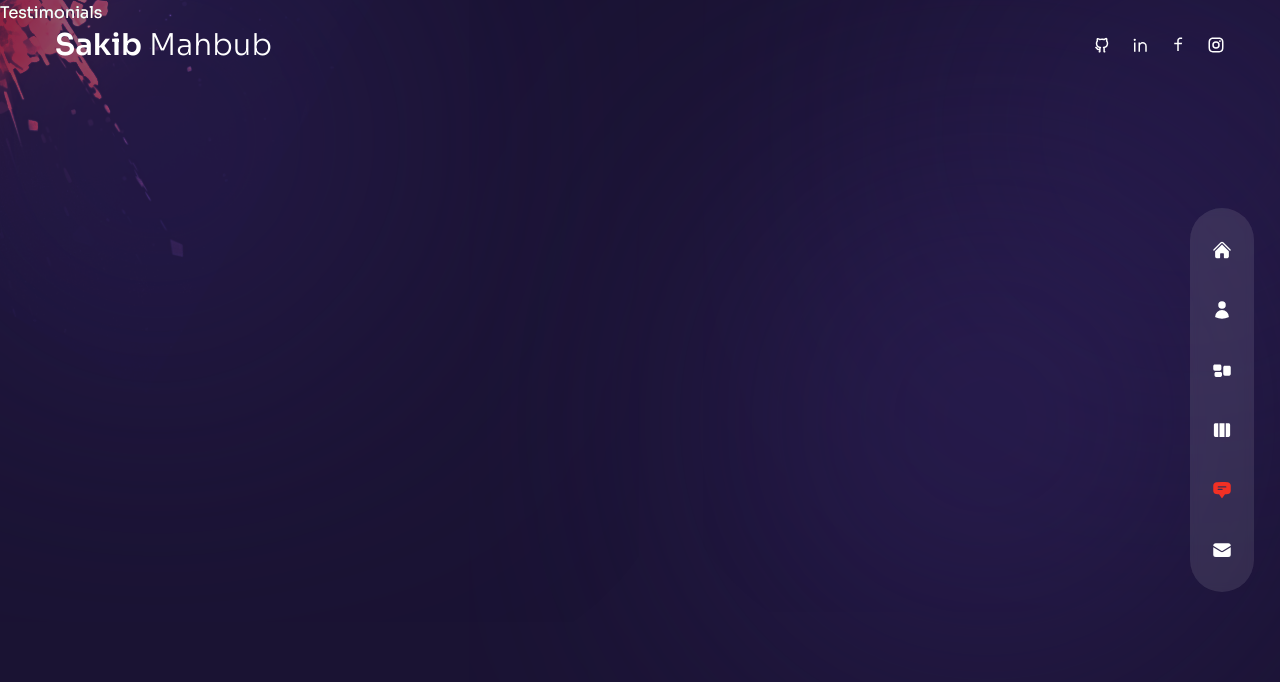
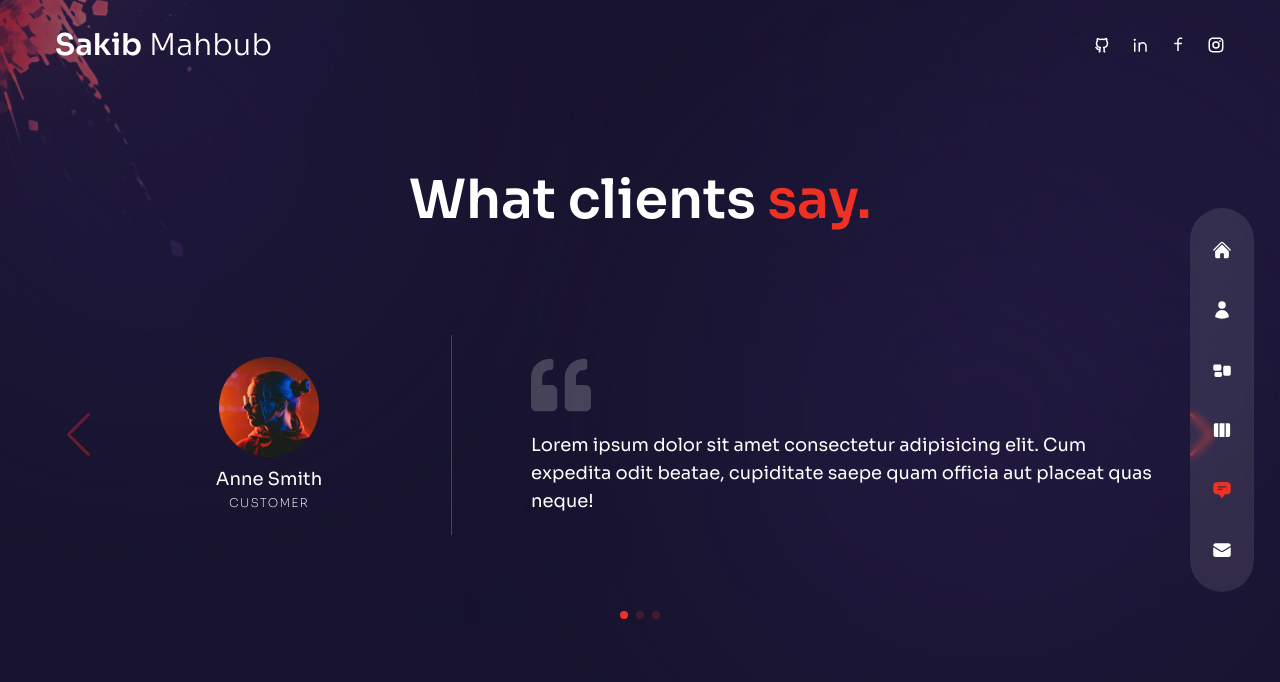
Before and after one commit to sakibmahbub/Next-Portfolio, a Next.js app: page /testimonials in a window 1280 px wide. Shown: the top 682 px of the page. Built offline with nearby package versions, Linux system fonts and the light colour scheme.

Commit message:
created testimonial page

```diff
--- a/components/TestimonialSlider.js
+++ b/components/TestimonialSlider.js
@@ -1,30 +1,92 @@
 // testimonial data
 const testimonialData = [
   {
-    image: '/t-avt-1.png',
-    name: 'Anne Smith',
-    position: 'Customer',
+    image: "/t-avt-1.png",
+    name: "Anne Smith",
+    position: "Customer",
     message:
-      'Lorem ipsum dolor sit amet consectetur adipisicing elit. Cum expedita odit beatae, cupiditate saepe quam officia aut placeat quas neque!',
+      "Lorem ipsum dolor sit amet consectetur adipisicing elit. Cum expedita odit beatae, cupiditate saepe quam officia aut placeat quas neque!",
   },
   {
-    image: '/t-avt-2.png',
-    name: 'Jane Doe',
-    position: 'Customer',
+    image: "/t-avt-2.png",
+    name: "Jane Doe",
+    position: "Customer",
     message:
-      'Lorem ipsum dolor sit amet consectetur adipisicing elit. Cum expedita odit beatae, cupiditate saepe quam officia aut placeat quas neque!',
+      "Lorem ipsum dolor sit amet consectetur adipisicing elit. Cum expedita odit beatae, cupiditate saepe quam officia aut placeat quas neque!",
   },
   {
-    image: '/t-avt-3.png',
-    name: 'Jhon Doe',
-    position: 'Customer',
+    image: "/t-avt-3.png",
+    name: "Jhon Doe",
+    position: "Customer",
     message:
-      'Lorem ipsum dolor sit amet consectetur adipisicing elit. Cum expedita odit beatae, cupiditate saepe quam officia aut placeat quas neque!',
+      "Lorem ipsum dolor sit amet consectetur adipisicing elit. Cum expedita odit beatae, cupiditate saepe quam officia aut placeat quas neque!",
   },
 ];
 
+// next image
+import Image from "next/image";
+
+// swiper
+import { Swiper, SwiperSlide } from "swiper/react";
+
+// swiper styles
+import "swiper/css";
+import "swiper/css/navigation";
+import "swiper/css/pagination";
+
+// required modules
+import SwiperCore, { Navigation, Pagination } from "swiper";
+
+// Initialize
+SwiperCore.use([Navigation, Pagination]);
+
+//icons
+import { FaQuoteLeft } from "react-icons/fa";
+
 const TestimonialSlider = () => {
-  return <div>Testimonial Slider</div>;
+  return (
+    <Swiper
+      navigation={true}
+      pagination={{ clickable: true }}
+      modules={(Navigation, Pagination)}
+      className="h-[400px]"
+    >
+      {testimonialData.map((person, index) => {
+        return (
+          <SwiperSlide key={index}>
+            <div className="flex flex-col items-center md:flex-row gap-x-8 h-full px-16">
+              {/* avatar,name,position */}
+              <div className="w-full max-w-[300px] flex flex-col xl:justify-center items-center relative mx-auto xl:mx-0">
+                <div className="flex flex-col justify-center text-center">
+                  {/* avatar */}
+                  <div className="mb-2 mx-auto">
+                    <Image src={person.image} width={100} height={100} alt="" />
+                  </div>
+                  {/* name */}
+                  <div className="text-lg">{person.name}</div>
+                  {/* position */}
+                  <div className="text-[12px] uppercase font-extralight tracking-widest">
+                    {person.position}
+                  </div>
+                </div>
+              </div>
+              {/* quote & message */}
+              <div className="flex-1 flex flex-col justify-center before:w-[1px] xl:before:bg-white/20 xl:before:absolute xl:before:left-0 xl:before:h-[200px] relative xl:pl-20">
+                {/* quote icon */}
+                <div className="mb-4">
+                  <FaQuoteLeft className="text-4xl xl:text-6xl text-white/20 mx-auto md:mx-0" />
+                </div>
+                {/* message */}
+                <div className="xl:text-lg text-center md:text-left">
+                  {person.message}
+                </div>
+              </div>
+            </div>
+          </SwiperSlide>
+        );
+      })}
+    </Swiper>
+  );
 };
 
 export default TestimonialSlider;
--- a/pages/testimonials/index.js
+++ b/pages/testimonials/index.js
@@ -1,5 +1,36 @@
+// components
+import TestimonialSlider from "../../components/TestimonialSlider";
+
+// framer motion
+import { motion } from "framer-motion";
+import { fadeIn } from "../../variants";
+
 const Testimonials = () => {
-  return <div>Testimonials</div>;
+  return (
+    <div className="h-full bg-primary/30 py-32 text-center">
+      <div className="container mx-auto h-full flex flex-col justify-center">
+        {/* title */}
+        <motion.h2
+          variants={fadeIn("up", 0.2)}
+          initial="hidden"
+          animate="show"
+          exit="hidden"
+          className="h2 mb-8 xl:mb-0"
+        >
+          What clients <span className="text-accent">say.</span>
+        </motion.h2>
+        {/* slider */}
+        <motion.div
+          variants={fadeIn("up", 0.4)}
+          initial="hidden"
+          animate="show"
+          exit="hidden"
+        >
+          <TestimonialSlider />
+        </motion.div>
+      </div>
+    </div>
+  );
 };
 
 export default Testimonials;
```
